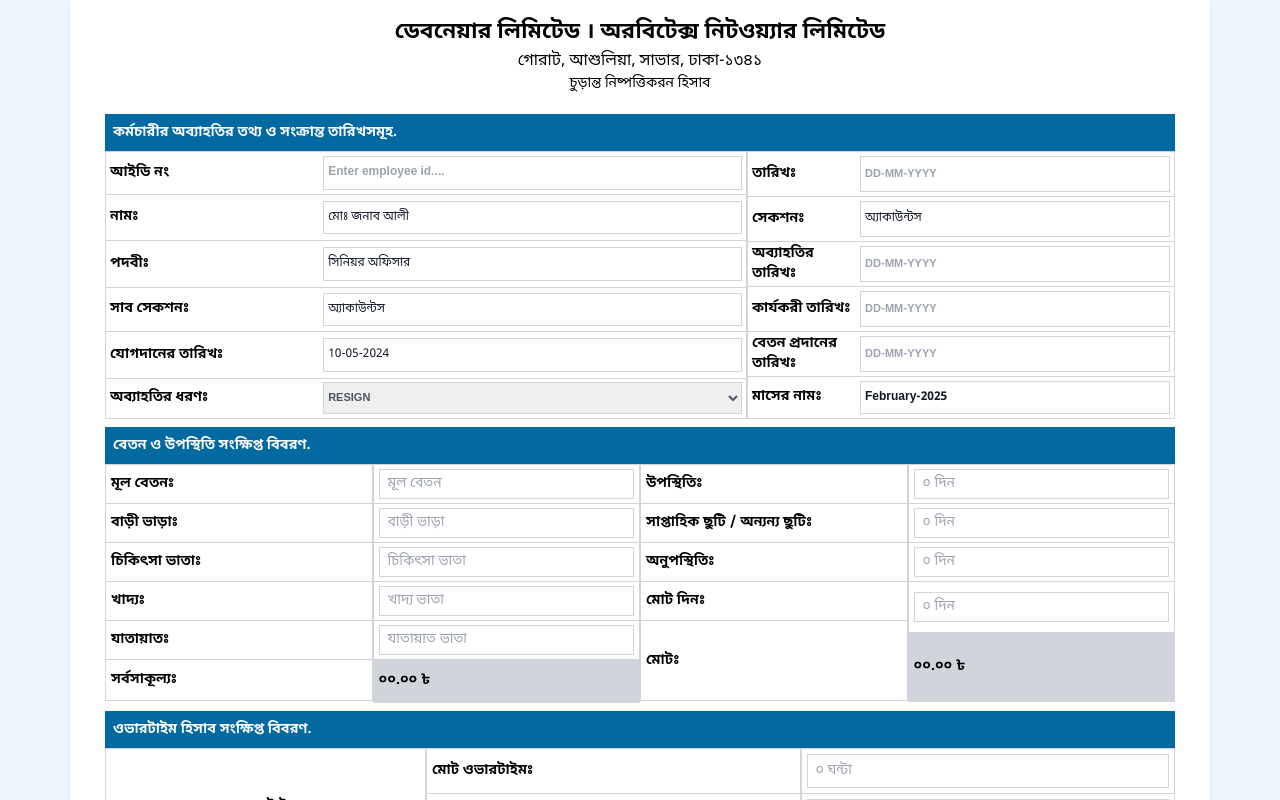
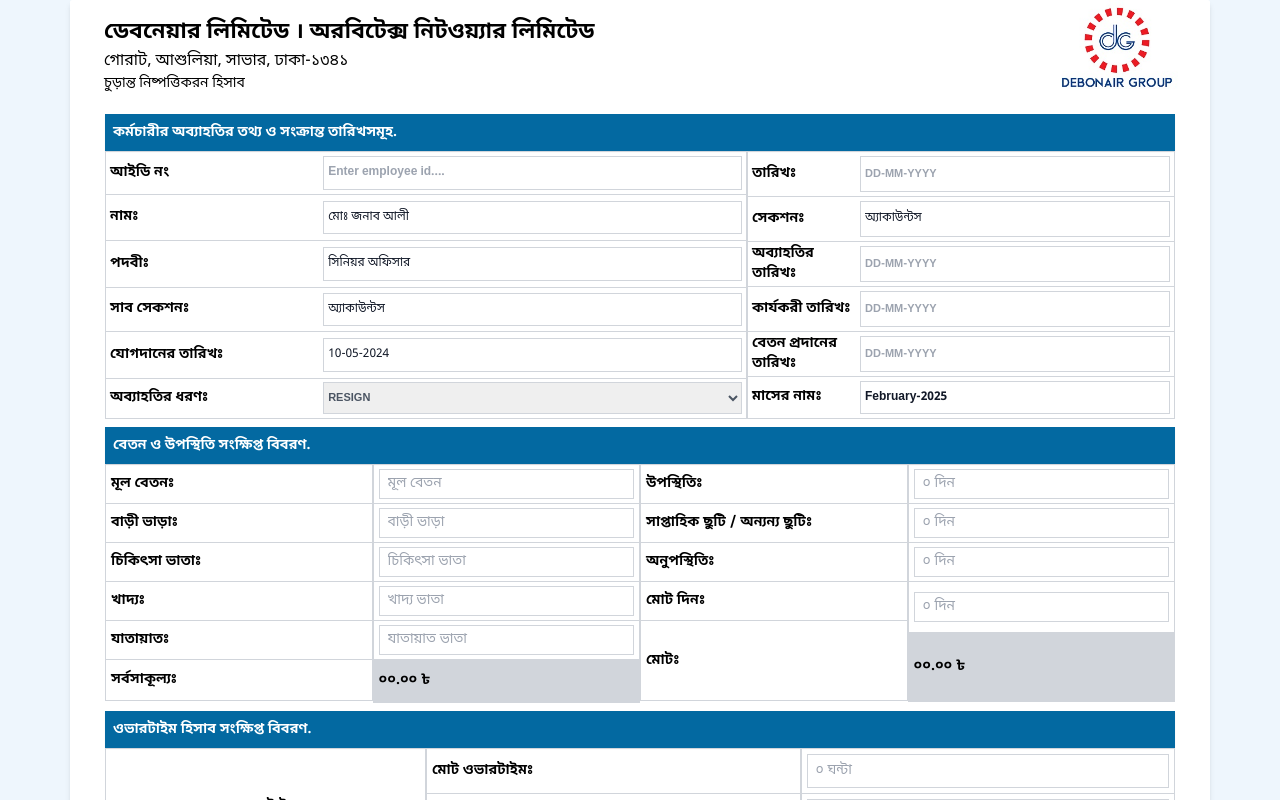
Before and after one commit to sofikul100/final_satlement, a React (Vite) app: page / in a window 1280 px wide. Shown: the top 800 px of the page. Built offline with nearby package versions, Linux system fonts and the light colour scheme.

Commit message:
change top header

```diff
--- a/src/App.tsx
+++ b/src/App.tsx
@@ -1,6 +1,7 @@
 import {useState } from "react";
 import DatePicker from "react-datepicker";
 import "react-datepicker/dist/react-datepicker.css";
+import logof from "./logof.jpg"
 
 const App = () => {
   // first section usestate //
@@ -11,13 +12,17 @@
 
   return (
     <div className="container mx-auto shadow-md bg-white rounded-sm pb-6">
-      <section>
-        <div className="flex flex-col items-center justify-center py-4 w-full">
-          <h1 className="text-[22px] font-bold text-center">
+      <section className="flex">
+
+        <div className="flex flex-col text-center py-4 w-full  ml-[19px]">
+          <h1 className="text-[22px] font-bold  text-center md:text-left">
             ডেবনেয়ার লিমিটেড । অরবিটেক্স নিটওয়্যার লিমিটেড
           </h1>
-          <p>গোরাট, আশুলিয়া, সাভার, ঢাকা-১৩৪১</p>
-          <p className="text-[14px]"> চুড়ান্ত নিষ্পত্তিকরন হিসাব </p>
+          <p className="text-center md:text-left">গোরাট, আশুলিয়া, সাভার, ঢাকা-১৩৪১</p>
+          <p className="text-[14px] text-center md:text-left"> চুড়ান্ত নিষ্পত্তিকরন হিসাব </p>
+        </div>
+        <div className="  mr-[14px] hidden md:block">
+             <img src={logof} alt="" className="w-[150px] "/>
         </div>
       </section>
 
```
Also changed, not shown: src/logof.jpg (added).
